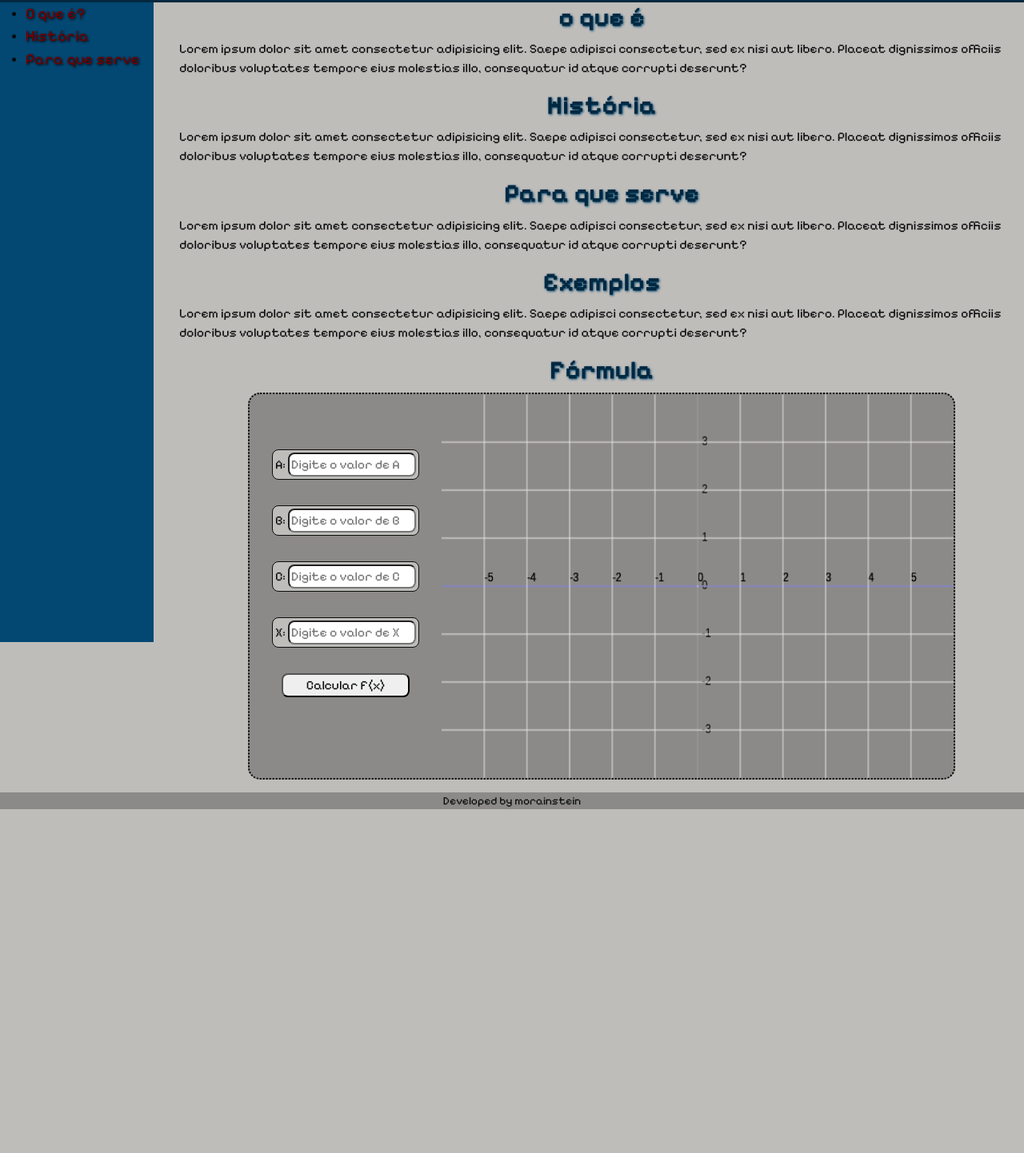
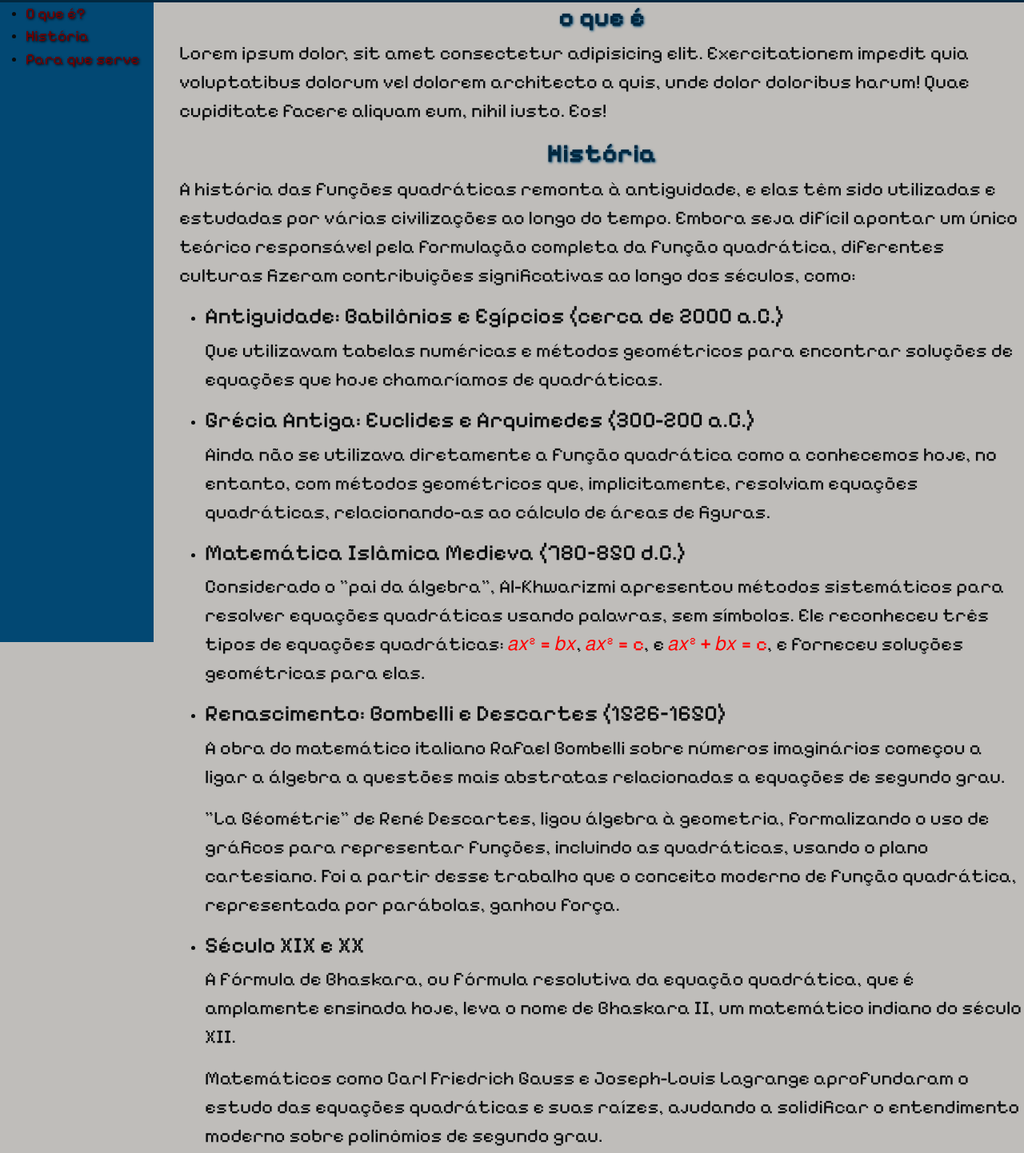
Before and after one commit to morainstein/TDE1---matem-tica-aplicada, a plain HTML site: page index.html in a window 1280 px wide. Shown: the part 63-1505 px from the top of the page at 80% size. Before the commit the page ends 1075 px from the top, so only its background shows below. Drawn offline with nearby package versions, Linux system fonts and the light colour scheme.

Commit message:
Inclusão da sessão história

```diff
--- a/index.html
+++ b/index.html
@@ -25,12 +25,36 @@
   <main>
     <section id="uqe">
       <h2>o que é</h2>
-      <p>Lorem ipsum dolor sit amet consectetur adipisicing elit. Saepe adipisci consectetur, sed ex nisi aut libero. Placeat dignissimos officiis doloribus voluptates tempore eius molestias illo, consequatur id atque corrupti deserunt?</p>
+      <p>Lorem ipsum dolor, sit amet consectetur adipisicing elit. Exercitationem impedit quia voluptatibus dolorum vel dolorem architecto a quis, unde dolor doloribus harum! Quae cupiditate facere aliquam eum, nihil iusto. Eos!</p>
     </section>
-
     <section id="historia">
       <h2>História</h2>
-      <p>Lorem ipsum dolor sit amet consectetur adipisicing elit. Saepe adipisci consectetur, sed ex nisi aut libero. Placeat dignissimos officiis doloribus voluptates tempore eius molestias illo, consequatur id atque corrupti deserunt?</p>
+      <p>A história das funções quadráticas remonta à antiguidade, e elas têm sido utilizadas e estudadas por várias civilizações ao longo do tempo. Embora seja difícil apontar um único teórico responsável pela formulação completa da função quadrática, diferentes culturas fizeram contribuições significativas ao longo dos séculos, como:</p>
+      <ul>
+        <li>
+          <h3>Antiguidade: Babilônios e Egípcios (cerca de 2000 a.C.)</h3>
+          <p>Que utilizavam tabelas numéricas e métodos geométricos para encontrar soluções de equações que hoje chamaríamos de quadráticas.</p>
+        </li>
+        <li>
+          <h3>Grécia Antiga: Euclides e Arquimedes (300-200 a.C.)</h3>
+          <p>Ainda não se utilizava diretamente a função quadrática como a conhecemos hoje, no entanto, com métodos geométricos que, implicitamente, resolviam equações quadráticas, relacionando-as ao cálculo de áreas de figuras.</p>
+        </li>
+        <li>
+          <h3>Matemática Islâmica Medieva (780–850 d.C.)</h3>
+          <p>Considerado o "pai da álgebra", Al-Khwarizmi apresentou métodos sistemáticos para resolver equações quadráticas usando palavras, sem símbolos. Ele reconheceu três tipos de equações quadráticas: <span class="expr"> 𝑎𝑥² = 𝑏𝑥</span>,<span class="expr"> 𝑎𝑥² = c</span>, e <span class="expr">𝑎𝑥² + 𝑏𝑥 = c</span>, e forneceu soluções geométricas para elas.
+             </p>
+        </li>
+        <li>
+          <h3>Renascimento: Bombelli e Descartes (1526–1650)</h3>
+          <p>A obra do matemático italiano Rafael Bombelli sobre números imaginários começou a ligar a álgebra a questões mais abstratas relacionadas a equações de segundo grau.</p>
+          <p>"La Géométrie" de René Descartes, ligou álgebra à geometria, formalizando o uso de gráficos para representar funções, incluindo as quadráticas, usando o plano cartesiano. Foi a partir desse trabalho que o conceito moderno de função quadrática, representada por parábolas, ganhou força.</p>
+        </li>
+        <li>
+          <h3>Século XIX e XX</h3>
+          <p>A fórmula de Bhaskara, ou fórmula resolutiva da equação quadrática, que é amplamente ensinada hoje, leva o nome de Bhaskara II, um matemático indiano do século XII.</p>
+          <p>Matemáticos como Carl Friedrich Gauss e Joseph-Louis Lagrange aprofundaram o estudo das equações quadráticas e suas raízes, ajudando a solidificar o entendimento moderno sobre polinômios de segundo grau.</p>
+        </li>
+      </ul>
     </section>
 
     <section id="praqserve">
--- a/style.css
+++ b/style.css
@@ -37,12 +37,22 @@ h1{
   font-weight: 800;
   text-shadow: 1px 1px 3px #BFBDBA;
 }
+
 h2{
   color: var(--azul-marinho);
   /* font-size: 3rem; */
   font-weight: 800;
   text-shadow: 1px 1px 3px var(--azul-escuro);
 }
+
+p{
+  font-size: 1.5rem;
+}
+
+.expr{
+  color: red;
+}
+
 main{
   display: flex;
   flex-direction: column;
@@ -64,6 +74,10 @@ aside{
   background-color: var(--azul-escuro);
 }
 
+nav>li{
+  position: relative;
+  right: 10px;
+}
 li>a{
   font-size: 1.2rem;
   text-decoration: none;
```
